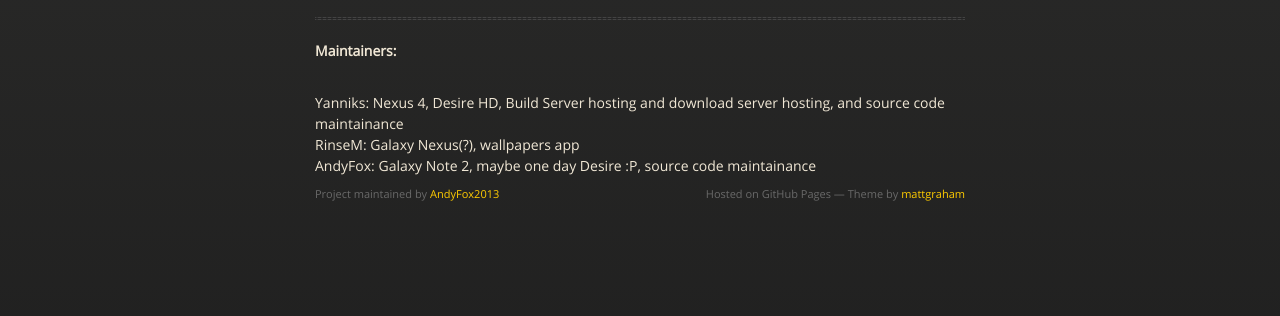
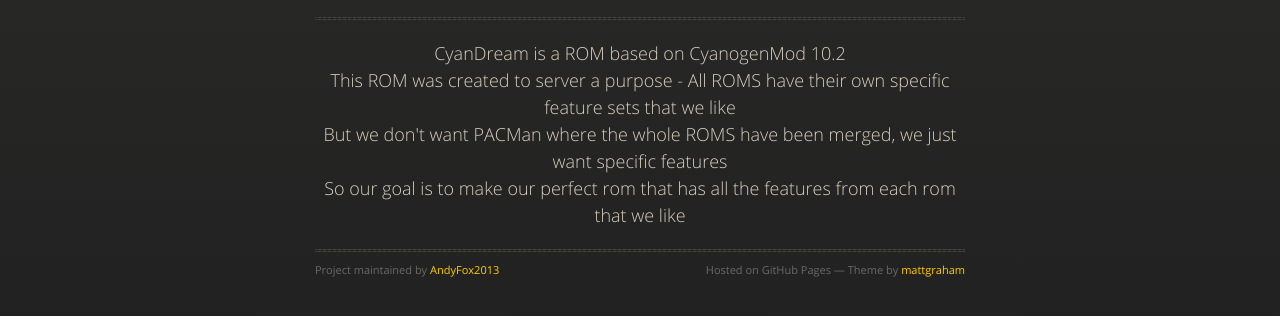
Before and after one commit to AndyFox2013/cyandream, a plain HTML site: page index.html in a window 1280 px wide. Shown: the part 176-492 px from the top of the page. Drawn offline with nearby package versions, Linux system fonts and the light colour scheme.

Commit message:
Changes...
Rebase Devices.html and update index.html

```diff
--- a/index.html
+++ b/index.html
@@ -20,7 +20,6 @@
   <body>
       <div id="header">
         <nav>
-          <!--li class="downloads"><a href="https://github.com/AndyFox2013/cyandream/zipball/master">ZIP</a></li>-->
           <li class="downloads"><a href="http://yauniks.dynvpn.de:85">Downloads</a></li>
           <li class="downloads"><a href="https://www.github.com/CyanDreamProject">Source Code</a></li>
           <li class="page"><a href="Devices.html">Devices</a></li>
@@ -34,11 +33,11 @@
           <h1>Cyandream</h1>
           <p>Website for CyanDream Project</p>
           <hr>
-          <p align="center"><b><h2></h2>Maintainers:<h2></h2></b><br/>
-          Yanniks: Nexus 4, Desire HD, Build Server hosting and download server hosting, and source code maintainance<br/>
-          RinseM: Galaxy Nexus(?), wallpapers app<br/>
-          AndyFox: Galaxy Note 2, maybe one day Desire :P, source code maintainance<br/>
-          </p>
+		  <p> CyanDream is a ROM based on CyanogenMod 10.2<br/>
+		  This ROM was created to server a purpose - All ROMS have their own specific feature sets that we like<br/>
+		  But we don't want PACMan where the whole ROMS have been merged, we just want specific features<br/>
+		  So our goal is to make our perfect rom that has all the features from each rom that we like</p>
+		  <hr>
           <span class="credits left">Project maintained by <a href="https://github.com/AndyFox2013">AndyFox2013</a></span>
           <span class="credits right">Hosted on GitHub Pages &mdash; Theme by <a href="https://twitter.com/michigangraham">mattgraham</a></span>
         </div>
```
Also changed, not shown: Devices.html (+3 -5 lines).
